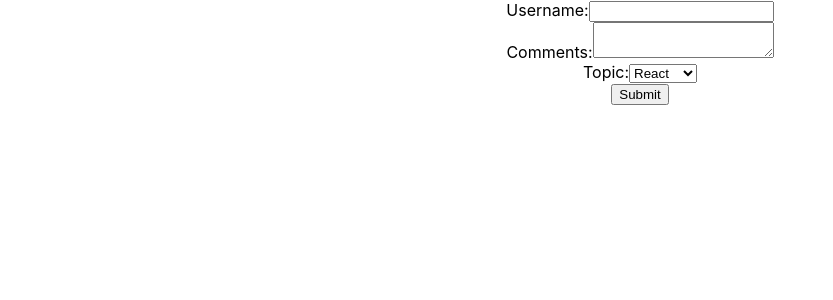
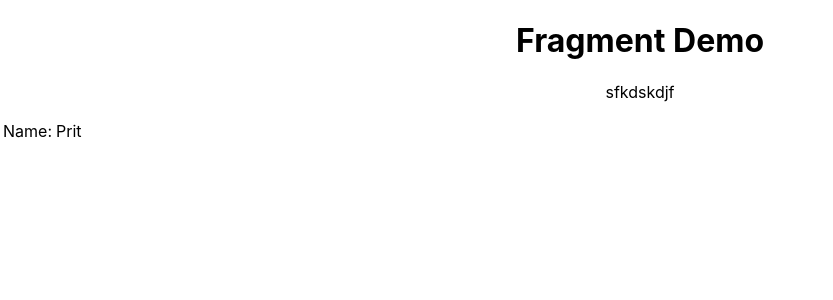
Before and after one commit to pritsakhvala/ReactJS-Course, a React (Create React App) app: page / in a window 1280 px wide. Shown: the top 300 px of the page, without its empty margins (0-833 px from the left). Built offline with nearby package versions, Linux system fonts and the light colour scheme.

Commit message:
Fragments

```diff
--- a/src/App.js
+++ b/src/App.js
@@ -1,12 +1,13 @@
 import logo from "./logo.svg";
 import "./App.css";
-import Form from "./Components/Form";
-import LifecycleA from "./Components/LifecycleA";
+import FragmentDemo from "./Components/FragmentDemo";
+import Table from "./Components/Table";
+
 function App() {
   return (
     <div className="App">
-      <Form />
-      <LifecycleA />
+      <FragmentDemo />
+      <Table />
     </div>
   );
 }
--- /dev/null
+++ b/src/Components/Columns.js
@@ -0,0 +1,12 @@
+import React from "react";
+
+function Columns() {
+  return (
+    <>
+      <td>Name:</td>
+      <td>Prit</td>
+    </>
+  );
+}
+
+export default Columns;
--- /dev/null
+++ b/src/Components/FragmentDemo.js
@@ -0,0 +1,12 @@
+import React from "react";
+
+function FragmentDemo() {
+  return (
+    <React.Fragment>
+      <h1>Fragment Demo</h1>
+      <p>sfkdskdjf</p>
+    </React.Fragment>
+  );
+}
+
+export default FragmentDemo;
--- /dev/null
+++ b/src/Components/Table.js
@@ -0,0 +1,16 @@
+import React from "react";
+import Columns from "./Columns";
+
+function Table() {
+  return (
+    <table>
+      <tbody>
+        <tr>
+          <Columns />
+        </tr>
+      </tbody>
+    </table>
+  );
+}
+
+export default Table;
```
